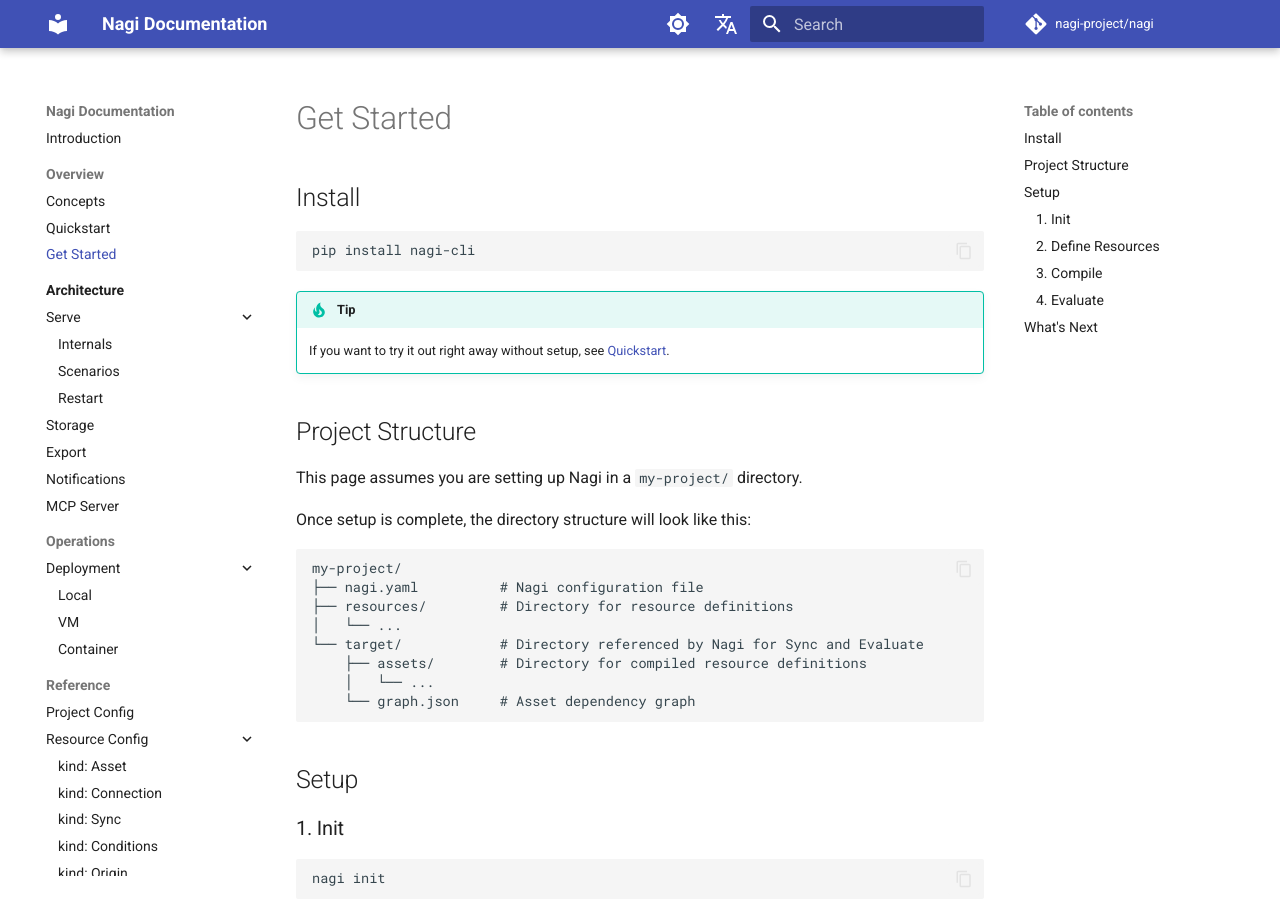
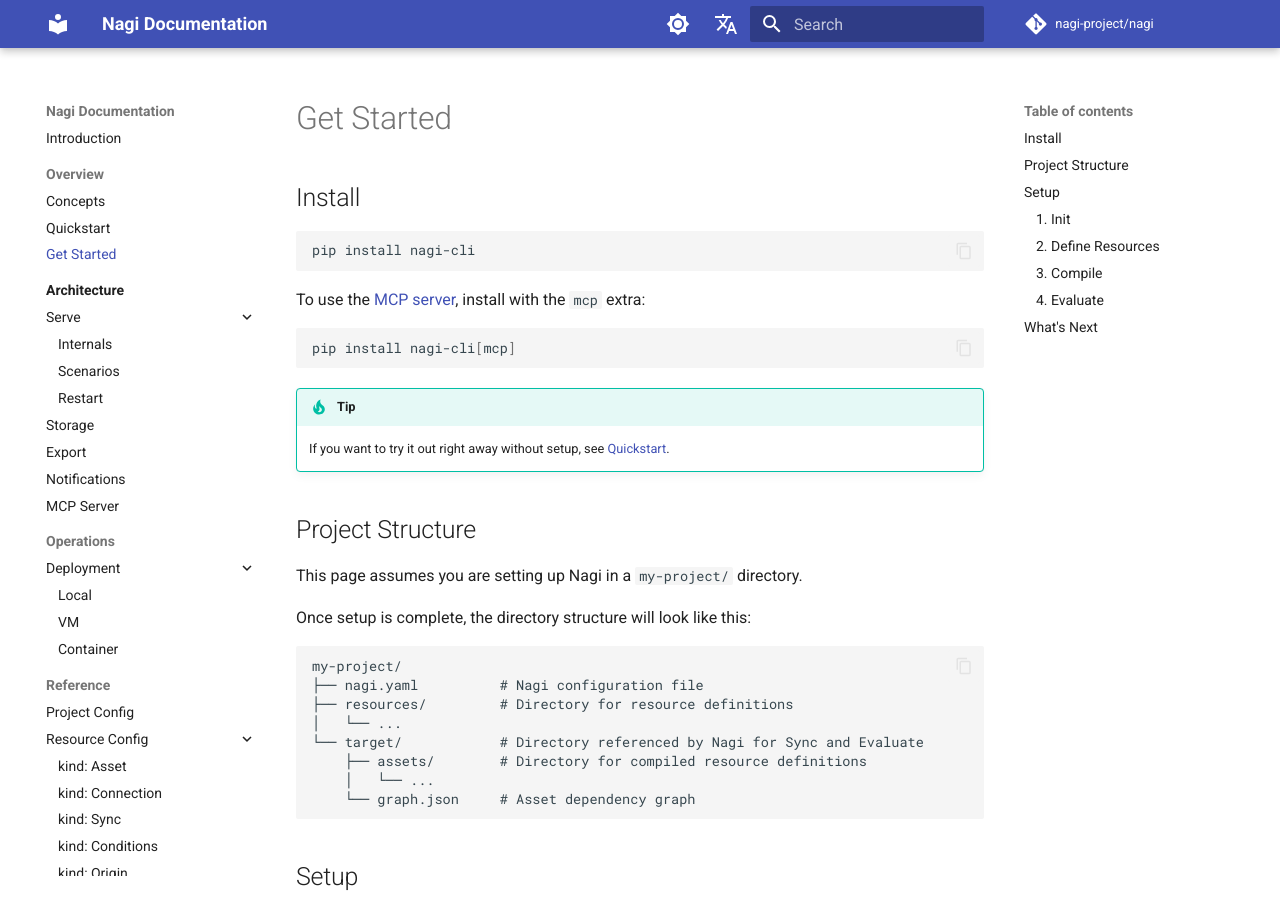
Before and after one commit to nagi-project/nagi, an MkDocs documentation site: the page built from docs/en/overview/get-started.md, in a window 1280 px wide and 900 px high. Built offline with MkDocs 1.6.1 and Material for MkDocs 9.7.7, drawn with Linux system fonts in a browser that asks for light colours; comment, search, counter and statistics services are not loaded.

Commit message:
docs: add extras installation instructions to get-started

````diff
--- a/docs/en/overview/get-started.md
+++ b/docs/en/overview/get-started.md
@@ -4,6 +4,12 @@
 
 ```bash
 pip install nagi-cli
+```
+
+To use the [MCP server](../architecture/mcp.md), install with the `mcp` extra:
+
+```bash
+pip install nagi-cli[mcp]
 ```
 
 !!! tip
````
Also changed, not shown: docs/ja/overview/get-started.md (+6 -0 lines).
